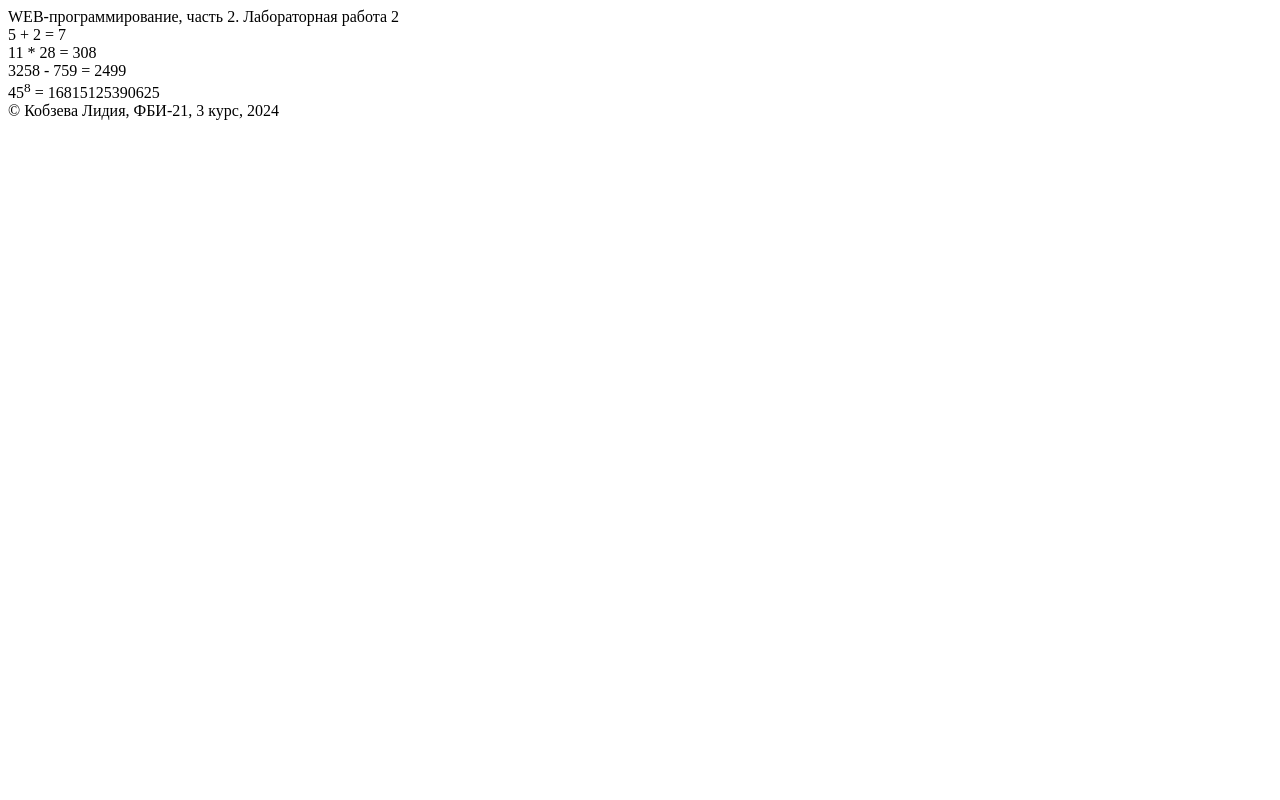
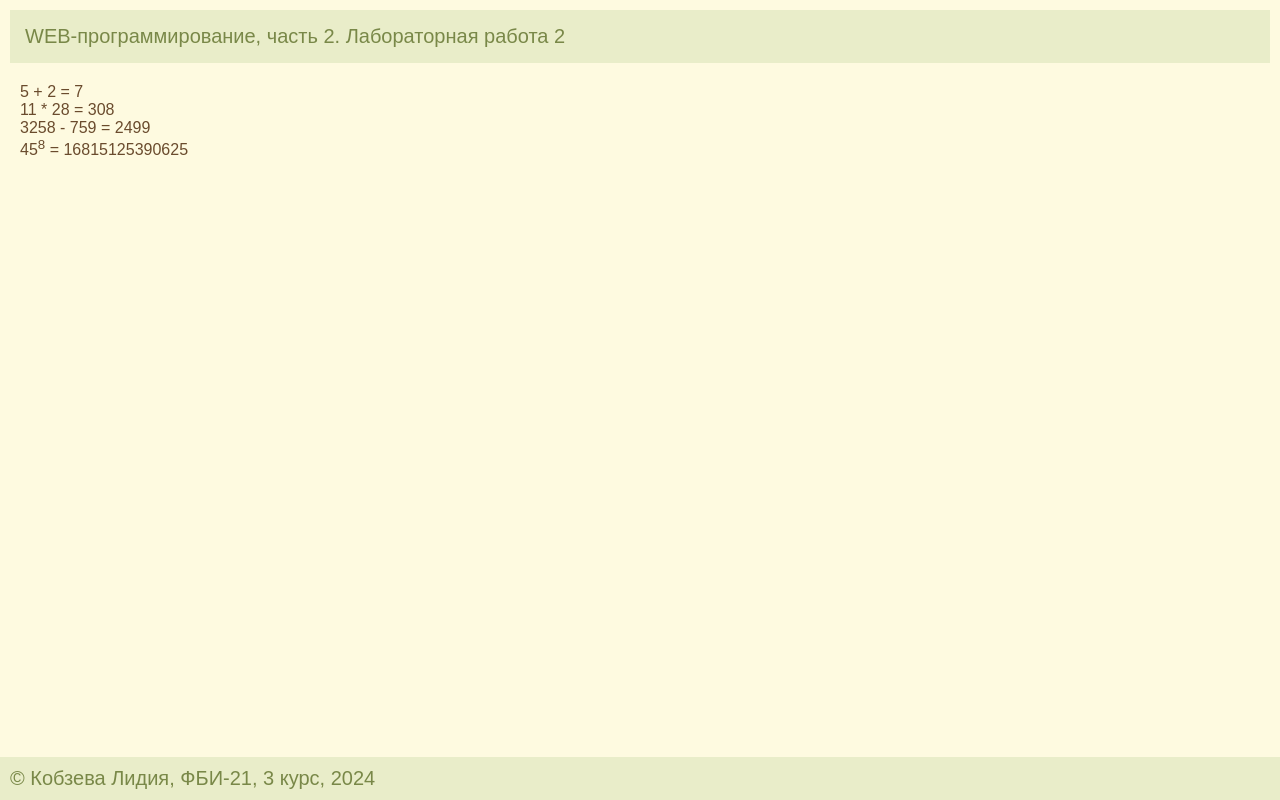
Before and after one commit to 00896/web-programming-labs-2, a Flask app: page /lab2/example in a window 1280 px wide. Run offline with Flask 3, Linux system fonts and the light colour scheme.

Commit message:
Подключение стилей

```diff
--- a/static/main.css
+++ b/static/main.css
@@ -4,13 +4,14 @@ body{
     font-family: Arial;
     margin: 10px;
     padding: 0px;
+    font-size: 16px;
 }
 
 main{
     background-color: #fefae0;
     color: #6a4b2d;
     font-family: Arial;
-    font-size: 20px;
+    font-size: 16px;
     margin: 10px 20px 56px 10px;
 }
 
@@ -18,20 +19,23 @@ footer{
     background-color: #e9edc9;
     color:#798848;
     font-family: Arial;
-    font-size: 16px;
-    margin: 0px;
+    font-size: 20px;
+    margin-top: 20px;
     position: fixed;
     bottom: 0;
     right: 0;
     left: 0;
+    padding: 10px;
 }
 
 header{
     background-color: #e9edc9;
     color:#798848;
     font-family: Arial;
-    margin: 0px;
-
+    margin-bottom: 20px;
+    padding: 15px;
+    font-size: 20px;
+    left: 0;
 }
 
 a{
--- a/templates/example.html
+++ b/templates/example.html
@@ -3,6 +3,7 @@
 <head>
     <meta charset="UTF-8">
     <meta name="viewport" content="width=device-width, initial-scale=1.0">
+    <link rel="stylesheet" href="{{url_for ('static', filename='main.css')}}">
     <title>Кобзева Лидия. Лабораторная работа {{ number }}</title>
 </head>
 <body>
```
